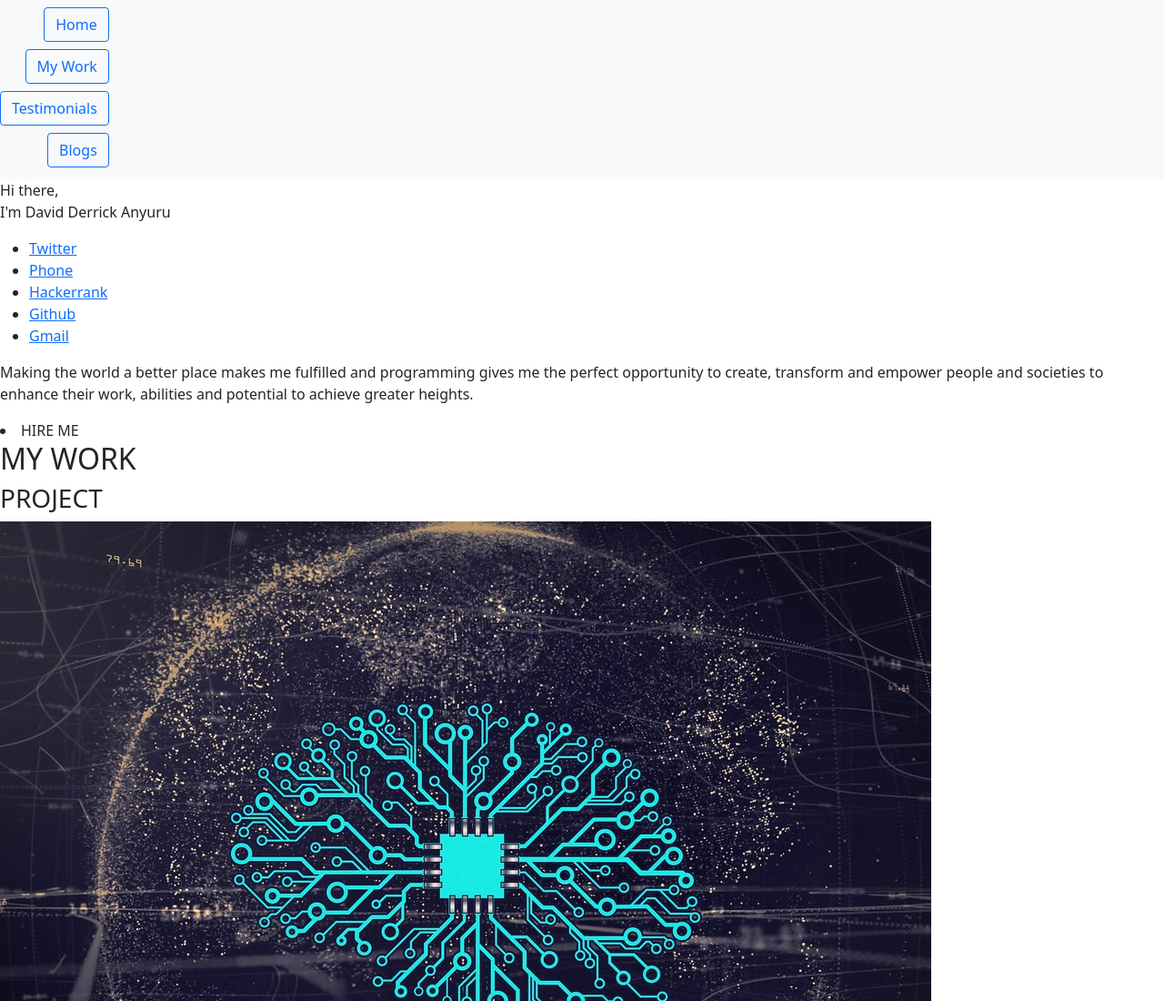
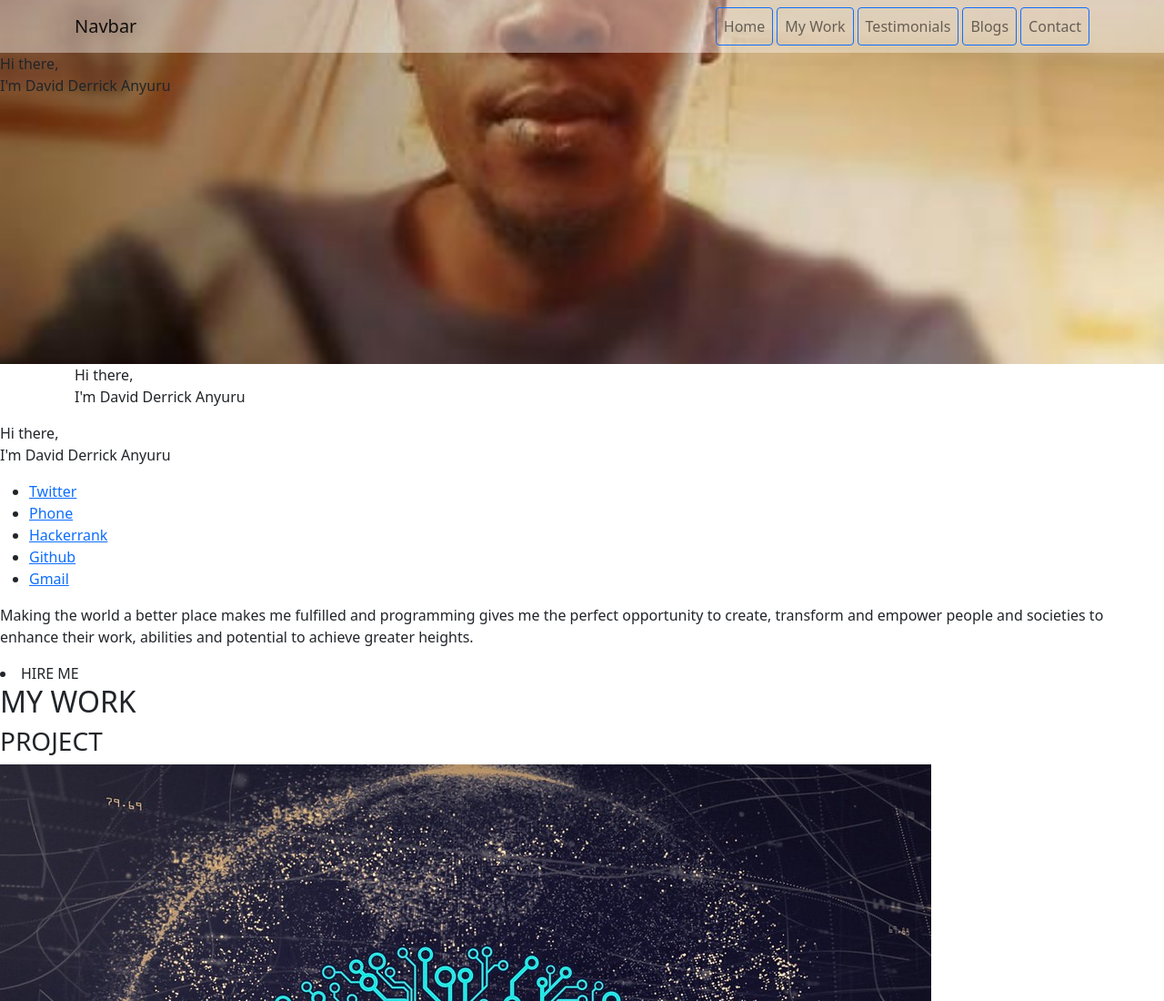
Before and after one commit to ANYURU/anyuru.github.io, a plain HTML site: page bootstrap/index.html in a window 1280 px wide. Shown: the top 1100 px of the page at 91% size. Drawn offline with Linux system fonts and the light colour scheme; files whose address does not match are found by name.

Commit message:
Updated top nav and hero section.

```diff
--- a/bootstrap/css/custom.style.css
+++ b/bootstrap/css/custom.style.css
@@ -1,8 +1,23 @@
 /* #navItems ul li{
     padding-top: 5px;
     padding-left: 10px;
-} */
+}
 
 #menu div ul li:last-child {
     padding-bottom: 0.3rem;
 }
+
+
+
+ */
+.navbar-light {
+    background-color: rgba(255,255,255,0.4);
+}
+
+.hero-bg {
+    background-image: url(../media/images/professional_headshot/dav.jpg);
+    background-size: cover;
+    background-position: center center;
+    width: 100%;
+    height: 50vh;
+}
--- a/bootstrap/index.html
+++ b/bootstrap/index.html
@@ -6,30 +6,93 @@
     <meta name="viewport" content="width=device-width, initial-scale=1.0">
     <title>Personal Profile</title>
 
-    <!-- Html css integration -->
+    <!-- Html bootstrap css integration -->
     <link rel="stylesheet" href="css/bootstrap.min.css">
+
+    <!--Html custom css integration-->
     <link rel="stylesheet" href="css/custom.style.css">
 
 
 </head>
 <body>
+    <!--Header section -->
+    <section>
+        <div class = 'hero-bg'>
+            <nav class="navbar navbar-expand-lg navbar-light" id="topnav">
+                <div class="container">
+                  <!--logo-->
+                  <a class="navbar-brand" href="#">Navbar
+                      <img src="" alt="">
+                  </a>
 
-    <nav class="navbar d-flex justify-content-end navbar-expand-lg navbar-light bg-light" id = "menu" >
+                  <!--Humberger-->
+                  <button class="navbar-toggler" type="button" data-bs-toggle="collapse" data-bs-target="#navbarTogglerDemo02" aria-controls="navbarTogglerDemo02" aria-expanded="false" aria-label="Toggle navigation">
+                    <span class="navbar-toggler-icon"></span>
+                  </button>
 
-        <div class="collapse navbar-collapse" id="navItems">
-            <ul class = "navbar-nav d-flex align-items-end flex-column gap-2">
-                <li class = "nav-item"><a class = "btn btn-outline-primary" href="" role = "button">Home</a></li>
-                <li class = "nav-item"><a class = "btn btn-outline-primary" href="" role = "button">My Work</a></li>
-                <li class = "nav-item"><a class = "btn btn-outline-primary" href="" role = "button">Testimonials</a></li>
-                <li class = "nav-item"><a class = "btn btn-outline-primary" href="" role = "button">Blogs</a></li>
-            </ul>
+                  <!--Menu-->
+                  <div class="collapse navbar-collapse" id="navbarTogglerDemo02">
+                    <ul class="navbar-nav ms-auto mb-2 mb-lg-0 gap-1">
+                      <li class="nav-item">
+                        <a class="nav-link btn btn-outline-primary" aria-current="page" href="#" role="Button">Home</a>
+                      </li>
+                      <li class="nav-item">
+                        <a class="nav-link btn btn-outline-primary" aria-current="page" href="#" role="Button">My Work</a>
+                      </li>
+                      <li class="nav-item">
+                        <a class="nav-link btn btn-outline-primary" aria-current="page" href="#" role="Button">Testimonials</a>
+                      </li>
+                      <li class="nav-item">
+                        <a class="nav-link btn btn-outline-primary" aria-current="page" href="#" role="Button">Blogs</a>
+                      </li>
+                      <li class="nav-item">
+                        <a class="nav-link btn btn-outline-primary" aria-current="page" href="#" role="Button">Contact</a>
+                      </li>
+                    </ul>
+                  </div>
+                </div>
+            </nav>
+
+            <!--Text-->
+            <div>
+                <p id="greetings">
+                    Hi there,</br>
+                    I'm David Derrick Anyuru
+                </p>
+            </div>
         </div>
 
-        <button class="navbar-toggler" type="button" data-bs-toggle="collapse" data-bs-target="#navItems" aria-controls="navbarSupportedContent" aria-expanded="false" aria-label="Toggle navigation">
-            <span class="navbar-toggler-icon"></span>
-        </button>
+        <!--Hero section-->
+        <section id="hero">
+            <div class="container">
+                <div>
+                    <p id="greetings">
+                        Hi there,</br>
+                        I'm David Derrick Anyuru
+                    </p>
+                </div>
+            </div>
+        <section>
 
-    </nav>
+
+
+
+        <!--
+        <section>
+            <div>
+                <div id="personal_statement">
+                    <p>
+                        Making the world a better place makes me fulfilled and programming gives me the perfect
+                        opportunity to create, transform and empower people and societies to enhance their work, abilities and
+                        potential to achieve greater heights.
+                    </p>
+                </div>
+            </div>
+        </section>
+        -->
+    </section>
+
+
 
         <!-- <nav>
             <ul>
@@ -63,7 +126,7 @@
 
         <!-- Greeting and Personal Statement -->
         <div id = "hero">
-            <div>
+            <div >
                 <p>
                     Hi there,</br>
                     I'm David Derrick Anyuru
```
Also changed, not shown: bootstrap/index1.html (added, +42 -0 lines), bootstrap/media/images/logo/logo1.png (added), bootstrap/media/images/professional_headshot/dav.jpg (added), bootstrap/media/images/professional_headshot/dav2.jpeg (added).
